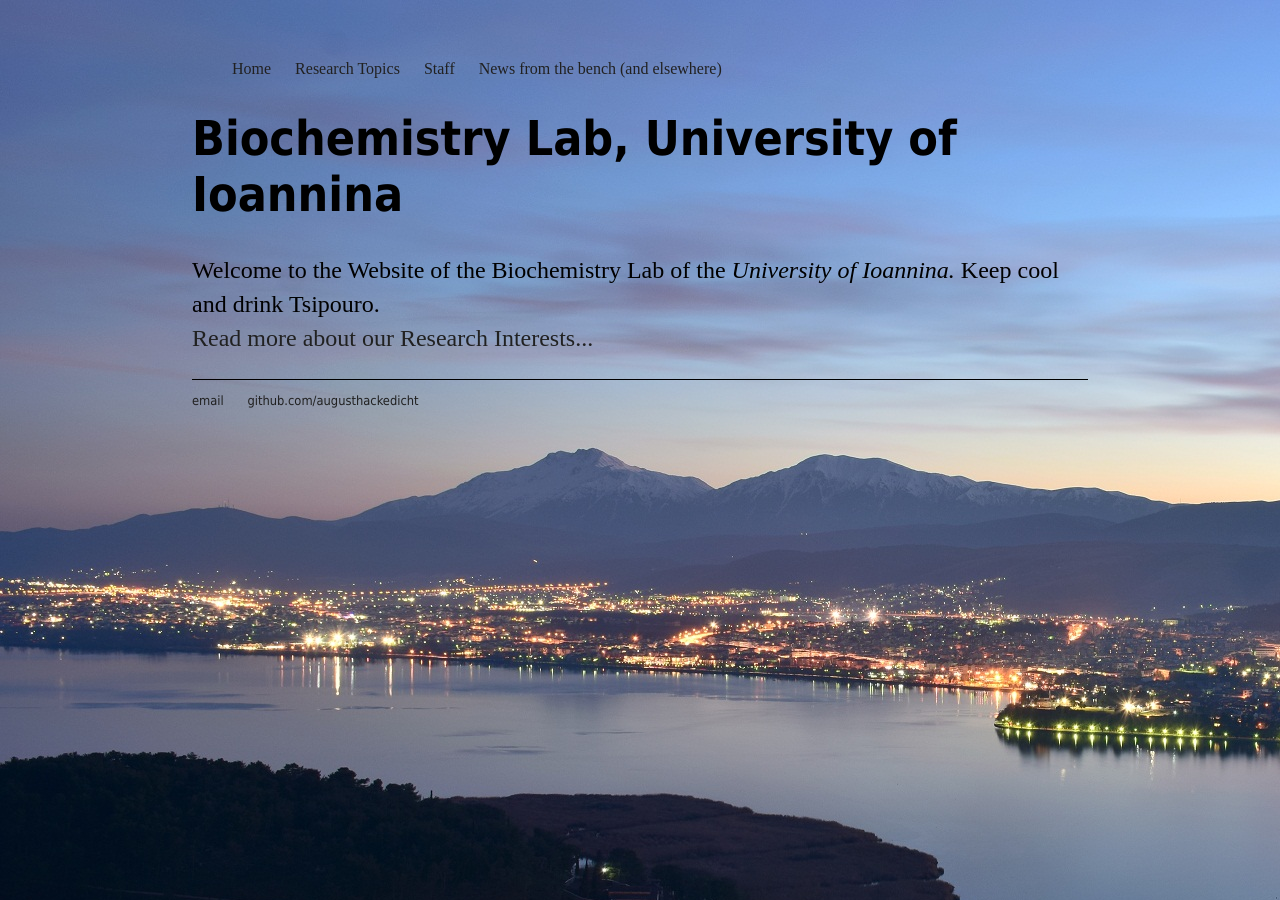
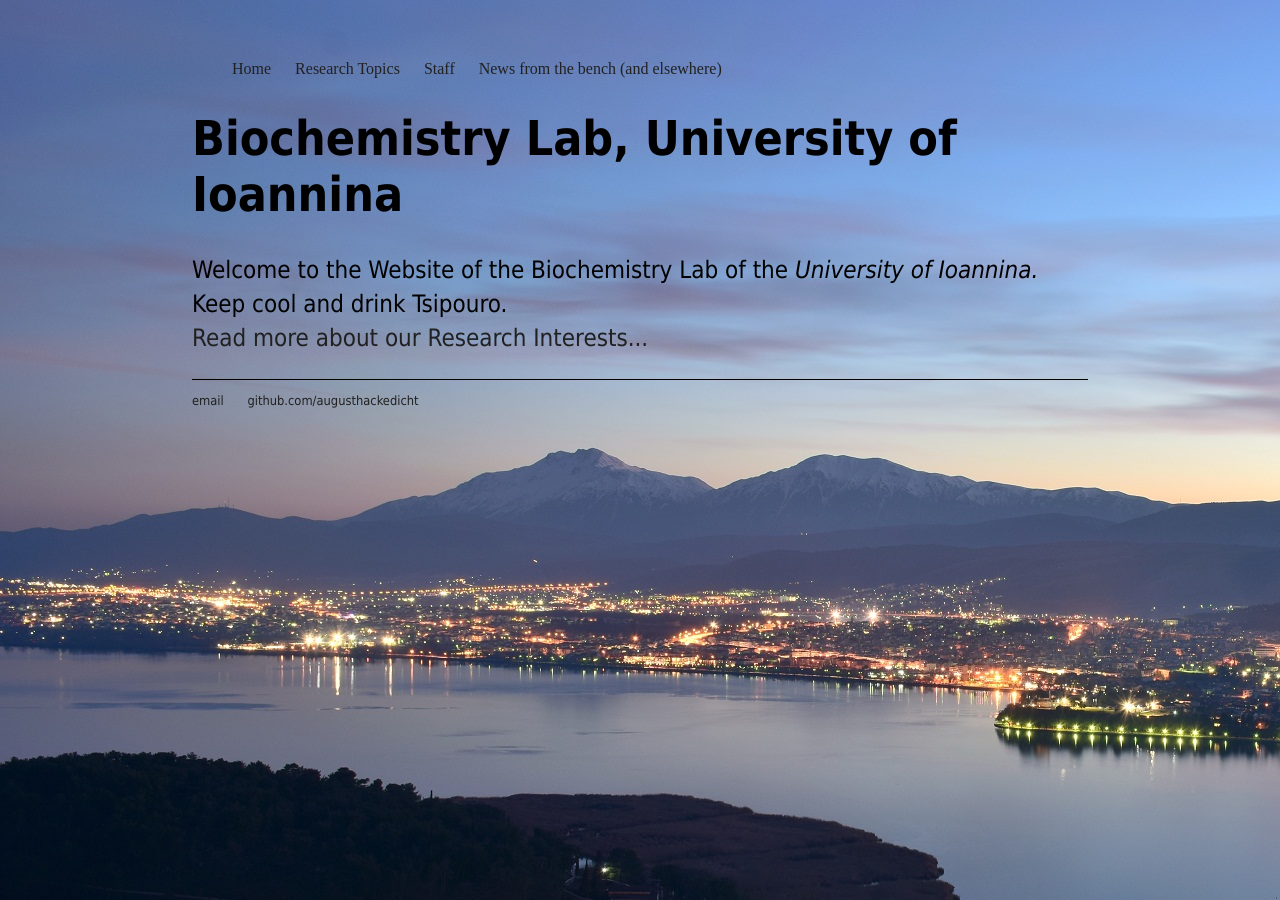
Before and after one commit to augusthackedicht/augusthackedicht.github.io, a Jekyll site: the page built from index.html, in a window 1280 px wide. Built offline with Jekyll 4.4.1, drawn with Linux system fonts in a browser that asks for light colours.

Commit message:
Update main.css

```diff
--- a/css/main.css
+++ b/css/main.css
@@ -36,12 +36,14 @@ h1 {
 }
 p {
     font-size: 1.5em;
+    font-family:'Tahoma', 'Geneva', 'Sans-Serif';
     line-height: 1.4em;
     color: #000000;
 }
 footer {
     border-top: 1px solid #000000;
     font-size: .8em;
+    font-family:'Tahoma', 'Geneva', 'Sans-Serif';
 }
 
 ul.posts {
```
